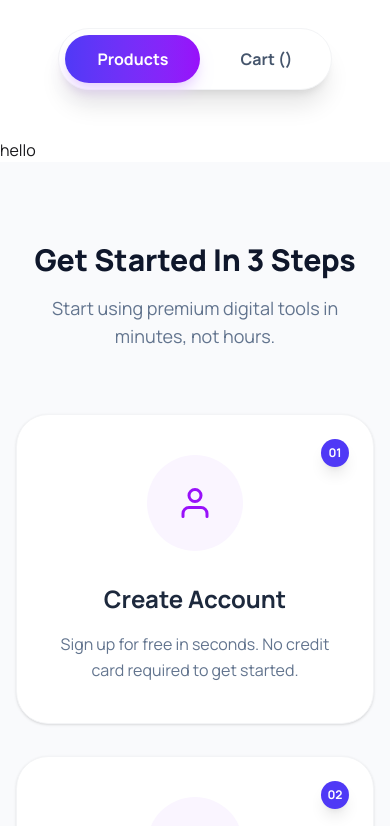
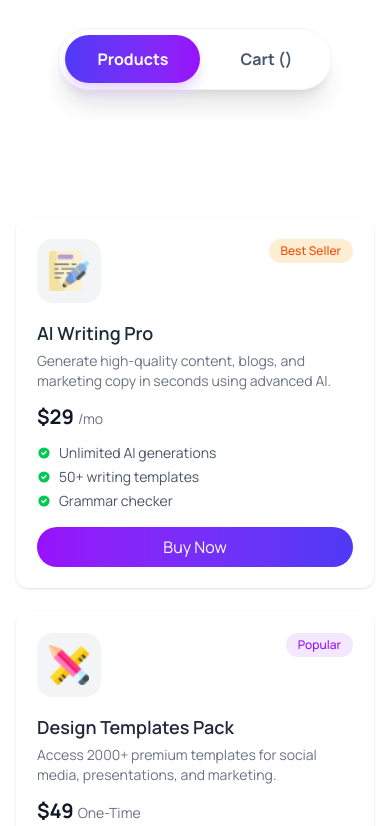
Before and after one commit to mosharof-dev/digitools-marketplace, a React (Vite) app: page / in a window 390 px wide. Shown: the part 1620-2446 px from the top of the page. Built offline with nearby package versions, Linux system fonts and the light colour scheme.

Commit message:
designed product cards with tag styles, pricing, features and responsive layout

```diff
--- a/public/products.json
+++ b/public/products.json
@@ -72,7 +72,7 @@
       "ATS optimization",
       "Export to PDF"
     ],
-    "icon": "/products/writing_23274.png"
+    "icon": "/products/portfolio.png"
   },
   {
     "id": 6,
--- a/src/App.jsx
+++ b/src/App.jsx
@@ -12,7 +12,11 @@ import { useState } from 'react'
 import Products from './Components/Products/Products'
 import Cart from './Components/Cart/Cart'
 import ProductToggle from './Components/ProductToggle/ProductToggle'
-
+const getProducts = async () => {
+  const res = await fetch('/products.json')
+  return res.json()
+}
+const productPromise = getProducts()
 function App() {
 
   const [activeTab, setActiveTab] = useState('Products')
@@ -29,7 +33,7 @@ function App() {
   <ProductToggle activeTab={activeTab} setActiveTab={setActiveTab}/>
 
 {activeTab === "Products" ?
-<Products/>
+<Products productPromise={productPromise}/>
 : <Cart/>}
   {/* StepCard Section Added */}
     <StepCard/>
--- a/src/Components/PricingCard/Pricing.jsx
+++ b/src/Components/PricingCard/Pricing.jsx
@@ -49,7 +49,7 @@ const Pricing = () => {
             <div
               key={index}
 
-              className={`relative p-8 rounded-3xl border flex flex-col h-full transition-all duration-300 ${
+              className={`relative p-8 rounded-xl border flex flex-col h-full transition-all duration-300 ${
                 plan.isPopular
                 ? "bg-linear-to-r from-indigo-600 to-purple-600 text-white  shadow-xl   "
                 : "bg-[#F2F2F2] text-slate-900 border-slate-100 shadow-sm  "
--- a/src/Components/Products/Products.jsx
+++ b/src/Components/Products/Products.jsx
@@ -1,11 +1,27 @@
-import React from 'react';
+import React, { use } from 'react';
 
-const Products = () => {
-    return (
-        <div>
-            hello
-        </div>
-    );
+import ProductsCart from './ProductsCart';
+
+const Products = ({ productPromise }) => {
+  const products = use(productPromise);
+
+  return (
+    <section className="container mx-auto  py-10">
+      {/* 3-column layout desktop-e, mobile-e 1-column */}
+      {/* <div className="grid grid-cols-1 md:grid-cols-2 lg:grid-cols-3 gap-8">
+{products.map((product) => (
+    <ProductsCart product={product} />
+        ))}
+      </div> */}
+      <div className="container mx-auto px-4 py-10 grid grid-cols-1 md:grid-cols-2 lg:grid-cols-3 gap-6">
+  {
+    products.map(product => (
+      <ProductsCart key={product.id} product={product} />
+    ))
+  }
+</div>
+    </section>
+  );
 };
 
 export default Products;
--- /dev/null
+++ b/src/Components/Products/ProductsCart.jsx
@@ -0,0 +1,79 @@
+
+
+import React from "react";
+import { HiCheckCircle } from "react-icons/hi";
+
+const ProductsCart = ({ product }) => {
+
+  const tagStyles = {
+    "best-seller": "bg-orange-100 text-orange-600",
+    "popular": "bg-purple-100 text-purple-600",
+    "new": "bg-green-100 text-green-600"
+  };
+
+  const getPeriodText = (period) => {
+    if (period === "monthly") return "/mo";
+    if (period === "yearly") return "/yr";
+    return "One-Time";
+  };
+
+  return (
+    <div className="bg-white border border-transparent hover:border-indigo-400 rounded-xl p-5 shadow-sm hover:shadow-md transition duration-300 flex flex-col justify-between">
+
+      {/* Top */}
+      <div className="flex justify-between items-start mb-4">
+       <div className="w-16 h-16 bg-gray-100 rounded-2xl flex justify-center items-center">
+         <img
+          src={product.icon}
+          alt={product.name}
+          className="w-10 h-10 object-contain"
+        />
+       </div>
+
+        <span className={`text-xs px-3 py-1 rounded-full font-medium ${tagStyles[product.tagType]}`}>
+          {product.tag}
+        </span>
+      </div>
+
+      {/* Title */}
+      <h2 className="text-lg font-semibold text-gray-800 mb-1">
+        {product.name}
+      </h2>
+
+      {/* Description */}
+      <p className="text-sm text-gray-500 mb-3">
+        {product.description}
+      </p>
+
+      {/* Price */}
+      <div className="mb-3">
+        <span className="text-xl font-bold text-gray-900">
+          ${product.price}
+        </span>
+        <span className="text-sm text-gray-500 ml-1">
+          {getPeriodText(product.period)}
+        </span>
+      </div>
+
+      {/* Features */}
+      <ul className="text-sm text-gray-600 space-y-1 mb-4">
+        {
+          product.features.map((item, i) => (
+            <li key={i} className="flex items-center gap-2">
+              <span className="text-green-500"><HiCheckCircle/></span>
+              {item}
+            </li>
+          ))
+        }
+      </ul>
+
+      {/* Button */}
+      <button className="w-full py-2 rounded-full text-white bg-linear-to-r from-purple-600 to-indigo-600 hover:opacity-90 transition">
+        Buy Now
+      </button>
+
+    </div>
+  );
+};
+
+export default ProductsCart;
--- a/src/Components/StepsSection/StepCard .jsx
+++ b/src/Components/StepsSection/StepCard .jsx
@@ -41,7 +41,7 @@ const StepCard = () => {
           {steps.map((step) => (
             <div
               key={step.id}
-              className="relative bg-white border border-gray-100 p-10 rounded-4xl shadow-sm hover:shadow-md transition-shadow flex flex-col items-center text-center group"
+              className="relative bg-white border border-gray-100 p-10 rounded-xl shadow-sm hover:shadow-md transition-shadow flex flex-col items-center text-center group"
             >
               {/* Floating Number (Absolute Positioning) */}
               <div className="absolute top-6 right-6 bg-indigo-600 text-white text-xs font-bold h-7 w-7 flex items-center justify-center rounded-full shadow-lg group-hover:scale-110 transition-transform">
```
